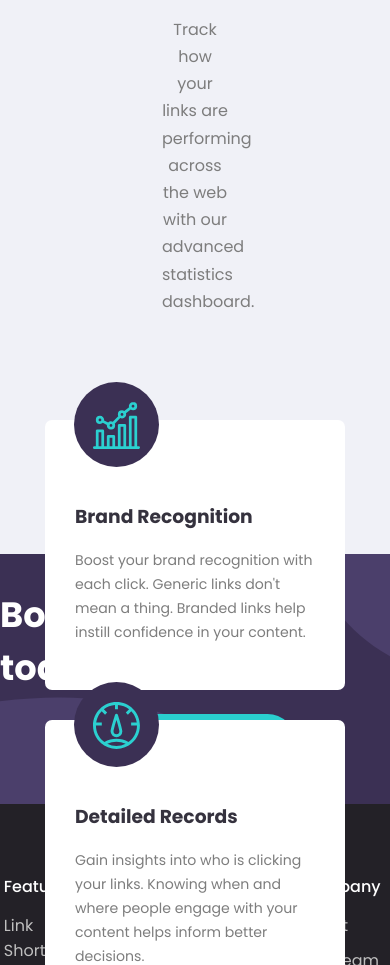
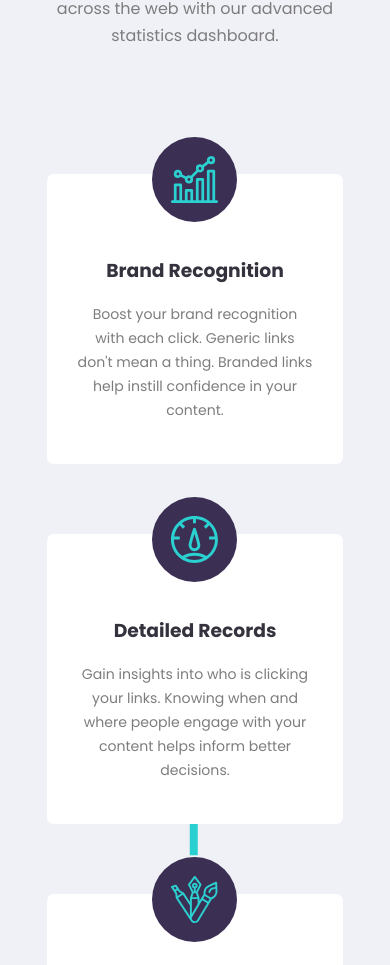
Before and after one commit to yirano/react-api_lp, a React (Create React App) app: page / in a window 390 px wide. Shown: the part 1035-2000 px from the top of the page. Built offline with nearby package versions, Linux system fonts and the light colour scheme.

Commit message:
Responsive statistics section

```diff
--- a/src/components/statistics/statistics.scss
+++ b/src/components/statistics/statistics.scss
@@ -1,10 +1,12 @@
 @import "../../modules/colors";
 
 .statistics {
-	padding: 0 120px;
+	// padding: 0 120px;
 	height: 87vh;
 	color: $veryDarkBlue;
 	text-align: center;
+	display: flex;
+	flex-flow: column;
 
 	.statisticsTitleWrapper {
 		width: 44%;
@@ -29,23 +31,26 @@
 		position: relative;
 		justify-content: center;
 		height: 33vh;
+		width: 85%;
+		margin: 0 auto;
 
 		.border {
 			position: absolute;
 			top: 50%;
 			border-top: 8px solid $cyan;
 			height: 20px;
-			width: 70%;
+			width: 60%;
 		}
 
 		.card {
 			position: relative;
 			background-color: #fff;
-			min-width: 300px;
-			max-width: 30%;
-			height: 270px;
+			min-width: 296px;
+			width: 30%;
+			min-height: 270px;
+			max-height: 290px;
 			padding: 10px 30px;
-			margin: 15px;
+			margin: 35px 15px;
 			text-align: left;
 			border-radius: 7px;
 			z-index: 999;
@@ -65,6 +70,7 @@
 
 			.cardWordWrap {
 				margin-top: 72px;
+				margin-bottom: 50px;
 
 				p {
 					color: $darkGray;
@@ -88,3 +94,37 @@
 		}
 	}
 }
+
+@media only screen and (max-width: 767px) {
+	.statistics {
+		height: 100%;
+		.statisticsTitleWrapper {
+			width: 85%;
+		}
+		.cardContainer {
+			display: flex;
+			flex-wrap: wrap;
+			position: relative;
+			justify-content: center;
+			width: 85%;
+			height: 100%;
+			margin: 0 auto;
+			flex-grow: 1;
+			flex-basis: 0;
+
+			.border {
+				top: 50%;
+				left: -7px;
+				width: 100%;
+				transform: rotate(90deg);
+			}
+
+			.card {
+				text-align: center;
+				.icon {
+					left: 105px;
+				}
+			}
+		}
+	}
+}
```
